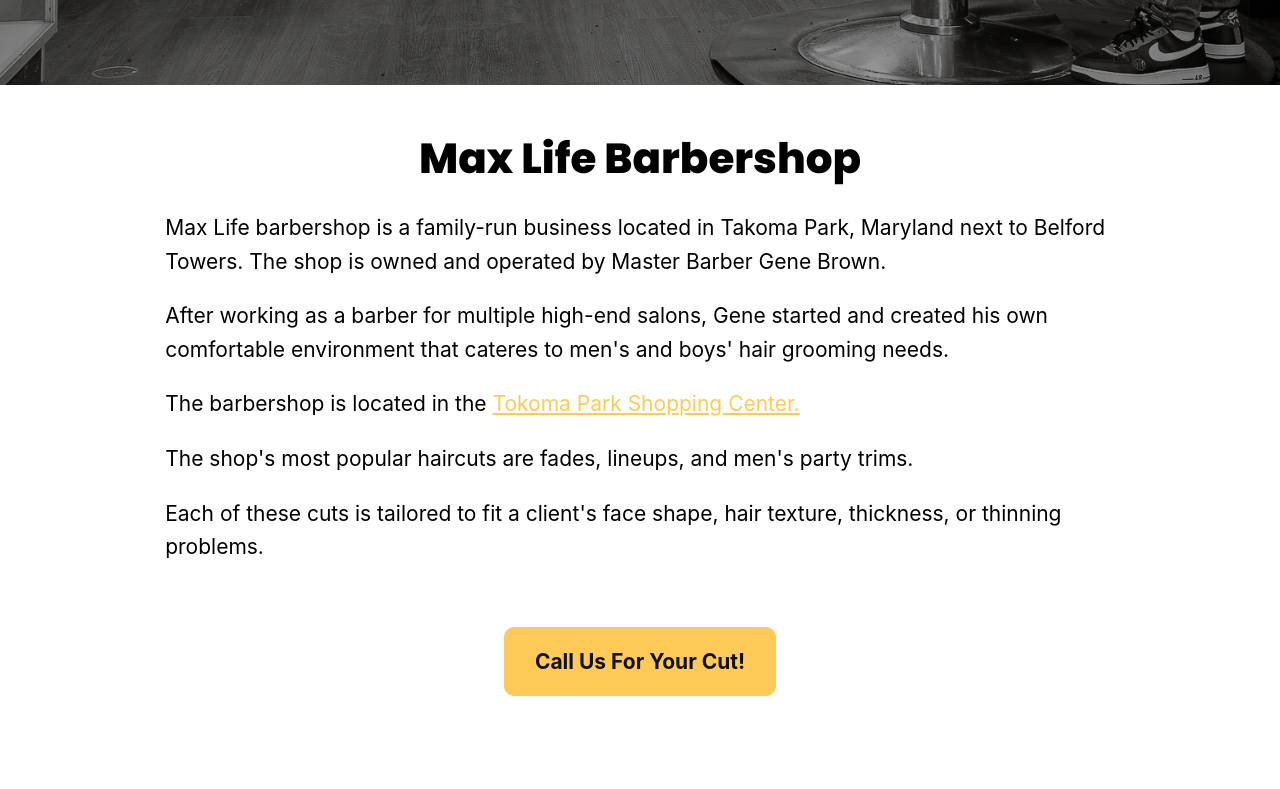
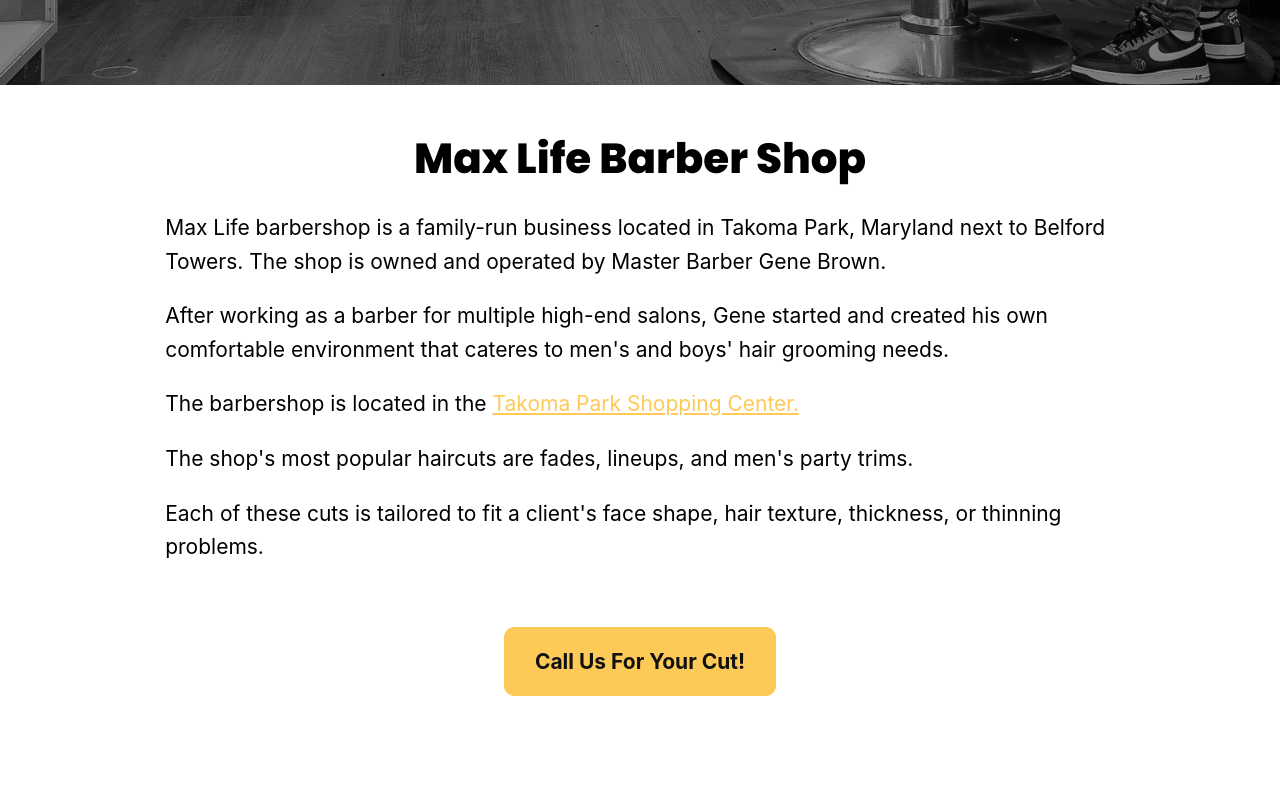
Before and after one commit to kgb4000/max-life, a Next.js app: page / in a window 1280 px wide. Shown: the part 860-1649 px from the top of the page. Built offline with nearby package versions, Linux system fonts and the light colour scheme.

Commit message:
Changed times in footer

```diff
--- a/components/footer.js
+++ b/components/footer.js
@@ -32,27 +32,27 @@ export default function Footer() {
             <h2>Hours</h2>
             <p>
               <span className="day">Monday: </span>
-              <span className="time">9:00am - 6:00pm</span>
+              <span className="time">11:00am - 7:30pm</span>
             </p>
             <p>
               <span className="day">Tuesday: </span>
-              <span className="time">9:00am - 6:00pm</span>
+              <span className="time">11:00am - 7:30pm</span>
             </p>
             <p>
               <span className="day">Wednesday: </span>
-              <span className="time">9:00am - 6:00pm</span>
+              <span className="time">11:00am - 7:30pm</span>
             </p>
             <p>
               <span className="day">Thursday: </span>
-              <span className="time">9:00am - 6:00pm</span>
+              <span className="time">11:00am - 7:30pm</span>
             </p>
             <p>
               <span className="day">Friday: </span>
-              <span className="time">9:00am - 6:00pm</span>
+              <span className="time">11:00am - 7:30pm</span>
             </p>
             <p>
               <span className="day">Saturday: </span>
-              <span className="time">9:00am - 6:00pm</span>
+              <span className="time">11:00am - 7:30pm</span>
             </p>
             <p>
               <span className="day">Sunday: </span>
--- a/pages/index.js
+++ b/pages/index.js
@@ -15,7 +15,7 @@ export default function Home() {
       <Main>
         <section>
           <div className="container">
-            <h2>Max Life Barbershop</h2>
+            <h2>Max Life Barber Shop</h2>
             <p>
               Max Life barbershop is a family-run business located in Takoma
               Park, Maryland next to Belford Towers. The shop is owned and
@@ -29,11 +29,11 @@ export default function Home() {
             <p>
               The barbershop is located in the{' '}
               <a
-                href="https://www.google.com/maps/dir/38.9545984,-76.8147456/Max+Life+Barbershop+%26+Salon,+New+Hampshire+Avenue,+Chillum,+MD/@38.9834203,-76.9400498,13z/data=!3m1!4b1!4m9!4m8!1m1!4e1!1m5!1m1!1s0x89b7c7fb14cd200d:0xa1d0fa60bbce1688!2m2!1d-76.9948285!2d38.9728512"
+                href="https://www.google.com/maps/dir//Max+Life+Barbershop+%26+Salon,+6859+New+Hampshire+Ave,+Takoma+Park,+MD+20912/@38.9833418,-77.0451147,11z/data=!4m8!4m7!1m0!1m5!1m1!1s0x89b7c7fb14cd200d:0xa1d0fa60bbce1688!2m2!1d-76.9948285!2d38.9728512"
                 target="_blank"
                 rel="noreferrer"
               >
-                Tokoma Park Shopping Center.
+                Takoma Park Shopping Center.
               </a>
             </p>
             <p>
```
